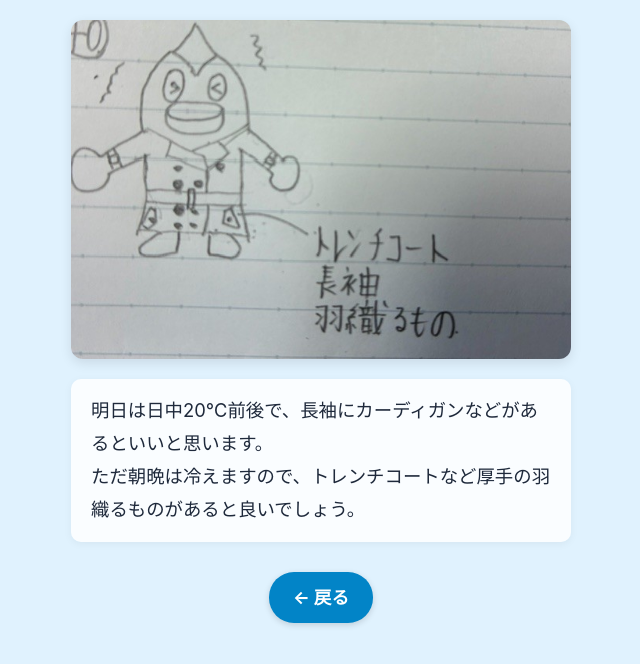
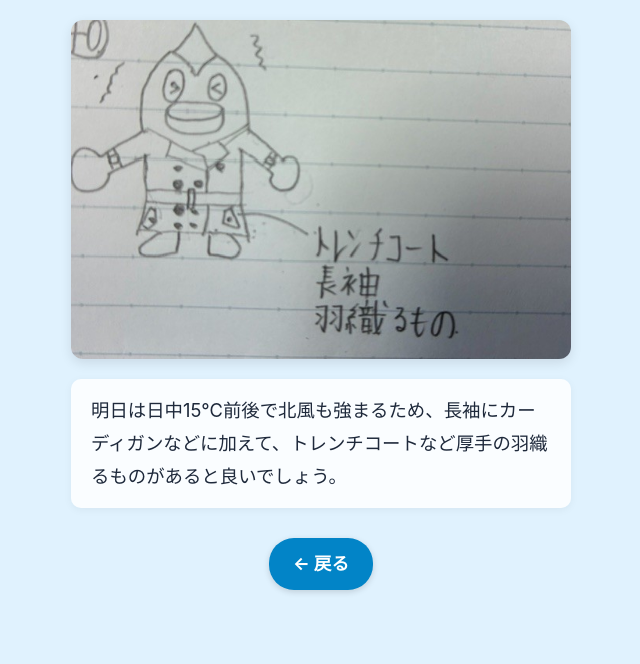
Before and after one commit to kensoras/Ken-s-weather-forecast, a plain HTML site: page sorahuku_kan.html in a window 1280 px wide. Shown: the whole page, without its empty margins (319-959 px from the left). Drawn offline with Linux system fonts and the light colour scheme.

Commit message:
Update sorahuku_kan.html

```diff
--- a/sorahuku_kan.html
+++ b/sorahuku_kan.html
@@ -71,8 +71,7 @@
   <img class="clothes-img" src="sorahuku17.jpg" alt="服装の目安">
 
   <div class="description">
-    明日は日中20℃前後で、長袖にカーディガンなどがあるといいと思います。<BR>
-    ただ朝晩は冷えますので、トレンチコートなど厚手の羽織るものがあると良いでしょう。<BR>
+    明日は日中15℃前後で北風も強まるため、長袖にカーディガンなどに加えて、トレンチコートなど厚手の羽織るものがあると良いでしょう。<BR>
   </div>
 
   <div class="back-btn-container">
```
